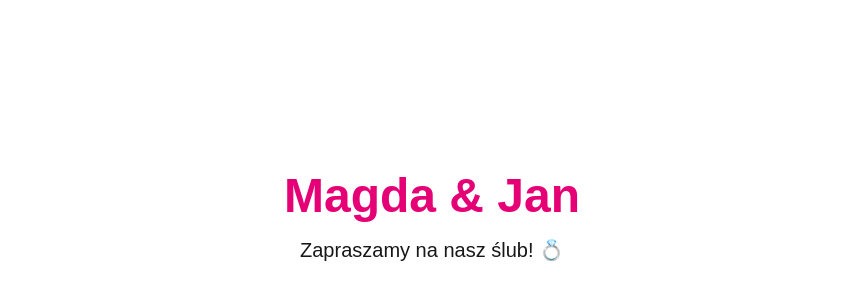
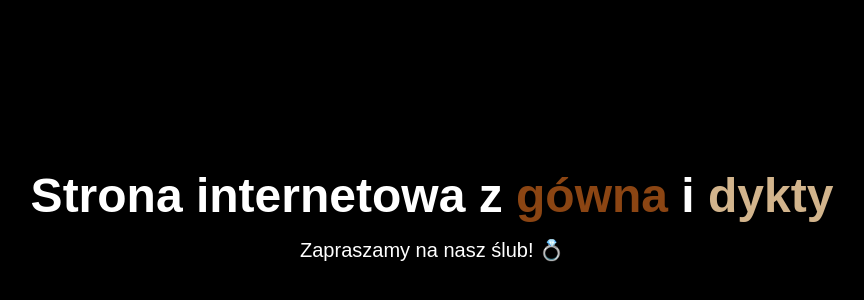
Before and after one commit to Jan-Kalla/Magda-Jan, a Next.js app: page / in a window 1280 px wide. Shown: the part 182-482 px from the top of the page, without its empty margins (208-1072 px from the left). Built offline with nearby package versions, Linux system fonts and the light colour scheme.

Commit message:
np. dodałem licznik do ślubu

```diff
--- a/app/page.tsx
+++ b/app/page.tsx
@@ -2,9 +2,14 @@
 
 export default function Home() {
   return (
-    <main className="flex min-h-screen flex-col items-center justify-center p-8">
-      <h1 className="text-5xl font-bold text-pink-600">Magda & Jan</h1>
-      <p className="mt-4 text-xl">Zapraszamy na nasz ślub! 💍</p>
+    <main className="flex min-h-screen flex-col items-center justify-center p-8 bg-black">
+      <h1 className="text-5xl font-bold">
+        <span className="text-white">Strona internetowa z </span>
+        <span className="text-[#8B4513]">gówna </span>
+        <span className="text-white">i </span>
+        <span className="text-[#D2B48C]">dykty</span>
+      </h1>
+      <p className="mt-4 text-xl text-white">Zapraszamy na nasz ślub! 💍</p>
     </main>
   );
 }
```
